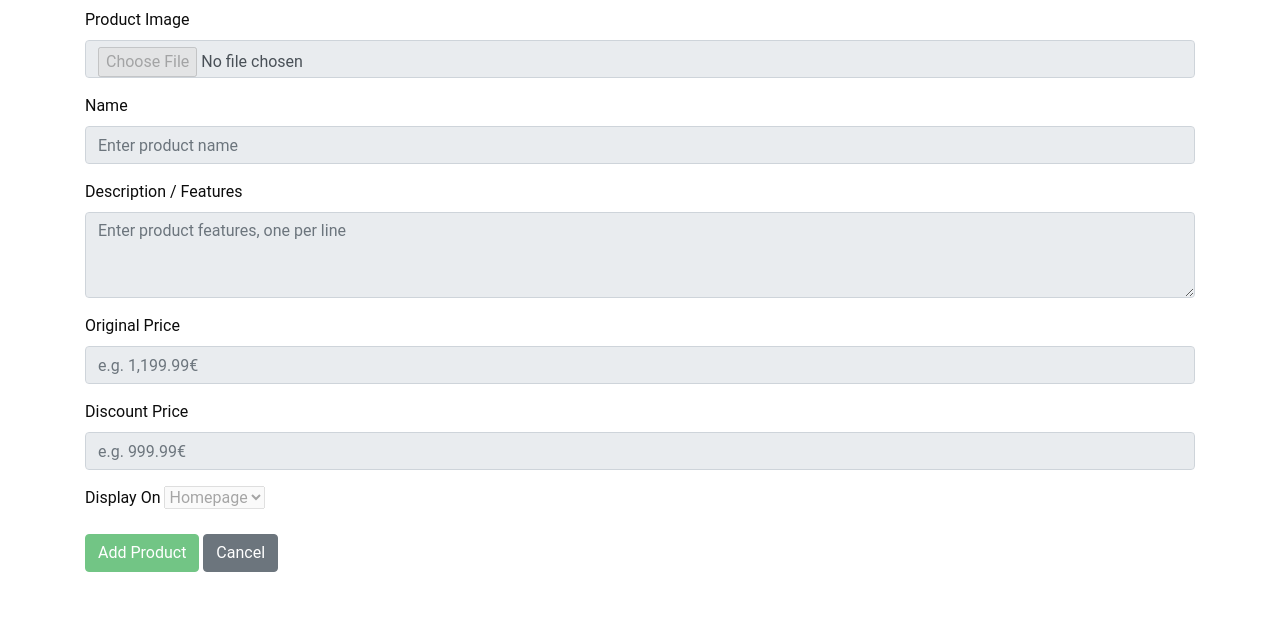
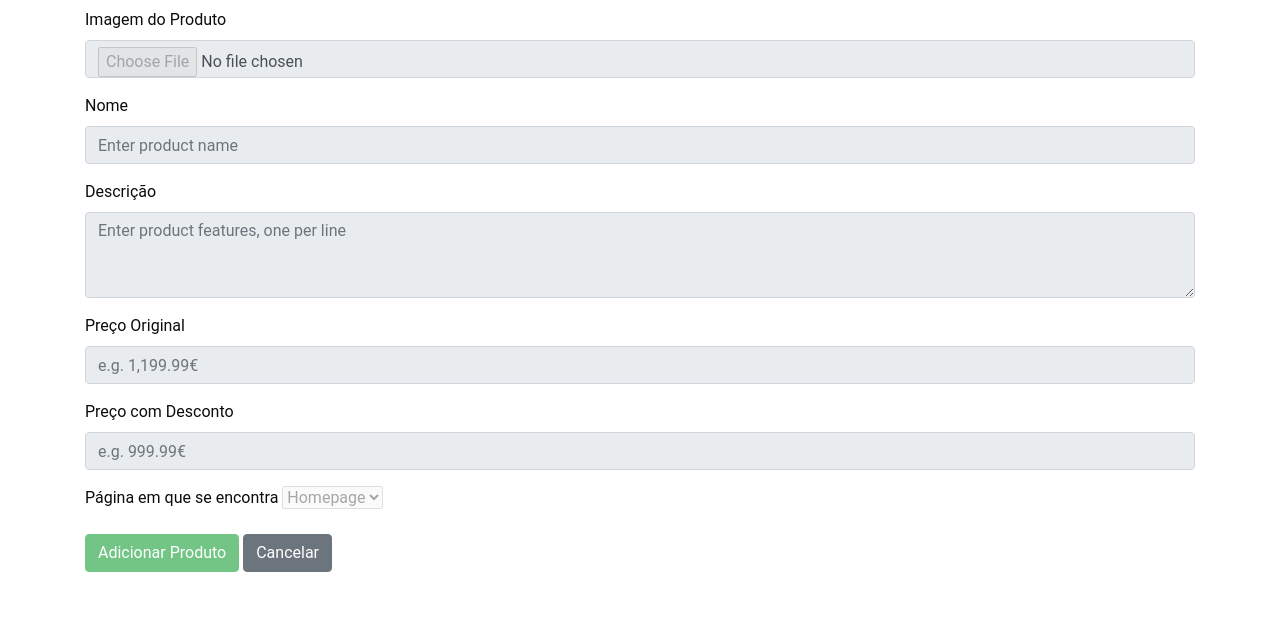
Before and after one commit to ivo372/PVRCaskets, a plain HTML site: page admin-add-product.html in a window 1280 px wide. Shown: the part 182-800 px from the top of the page. Drawn offline with Linux system fonts and the light colour scheme.

Commit message:
Translation to pt-pt of admin pages

```diff
--- a/admin-add-product.html
+++ b/admin-add-product.html
@@ -2,13 +2,13 @@
 <html lang="en">
 <head>
   <meta charset="UTF-8">
-  <title>PVRCaskets Add New Product</title>
+  <title>PVRCaskets Adicionar Novo Produto</title>
   <link rel="stylesheet" href="css/bootstrap.css">
   <link rel="stylesheet" href="css/style.css">
 </head>
 <body>
   <div class="container mt-5">
-    <h2 class="mb-4">Add New Product</h2>
+    <h2 class="mb-4">Adicionar Novo Produto</h2>
     <!--
       NOTE FOR DEVELOPERS:
       This form is static. In the future, it should create a new product in the database.
@@ -17,35 +17,35 @@
     -->
     <form>
       <div class="mb-3">
-        <label for="productImage" class="form-label">Product Image</label>
+        <label for="productImage" class="form-label">Imagem do Produto</label>
         <input type="file" class="form-control" id="productImage" disabled>
       </div>
       <div class="mb-3">
-        <label for="productName" class="form-label">Name</label>
+        <label for="productName" class="form-label">Nome</label>
         <input type="text" class="form-control" id="productName" placeholder="Enter product name" disabled>
       </div>
       <div class="mb-3">
-        <label for="productDescription" class="form-label">Description / Features</label>
+        <label for="productDescription" class="form-label">Descrição</label>
         <textarea class="form-control" id="productDescription" rows="3" placeholder="Enter product features, one per line" disabled></textarea><!-- PRODUCT FEATURES LIST: This should be dynamically generated from a list/array in the database -->
       </div>
       <div class="mb-3">
-        <label for="originalPrice" class="form-label">Original Price</label>
+        <label for="originalPrice" class="form-label">Preço Original</label>
         <input type="text" class="form-control" id="originalPrice" placeholder="e.g. 1,199.99€" disabled>
       </div>
       <div class="mb-3">
-        <label for="discountPrice" class="form-label">Discount Price</label>
+        <label for="discountPrice" class="form-label">Preço com Desconto</label>
         <input type="text" class="form-control" id="discountPrice" placeholder="e.g. 999.99€" disabled>
       </div>
       <div class="mb-3">
-        <label for="displayOn" class="form-label">Display On</label>
+        <label for="displayOn" class="form-label">Página em que se encontra</label>
         <select class="form-select" id="displayOn" disabled>
           <option>Homepage</option>
           <option>Products</option>
           <option>Both</option>
         </select>
       </div>
-      <button type="submit" class="btn btn-success" disabled>Add Product</button>
-      <a href="admin-products.html" class="btn btn-secondary">Cancel</a>
+      <button type="submit" class="btn btn-success" disabled>Adicionar Produto</button>
+      <a href="admin-products.html" class="btn btn-secondary">Cancelar</a>
     </form>
   </div>
 </body>
```
Also changed, not shown: admin-edit-product.html (+9 -9 lines), admin-login.html (+3 -3 lines), admin-products.html (+5 -4 lines).
